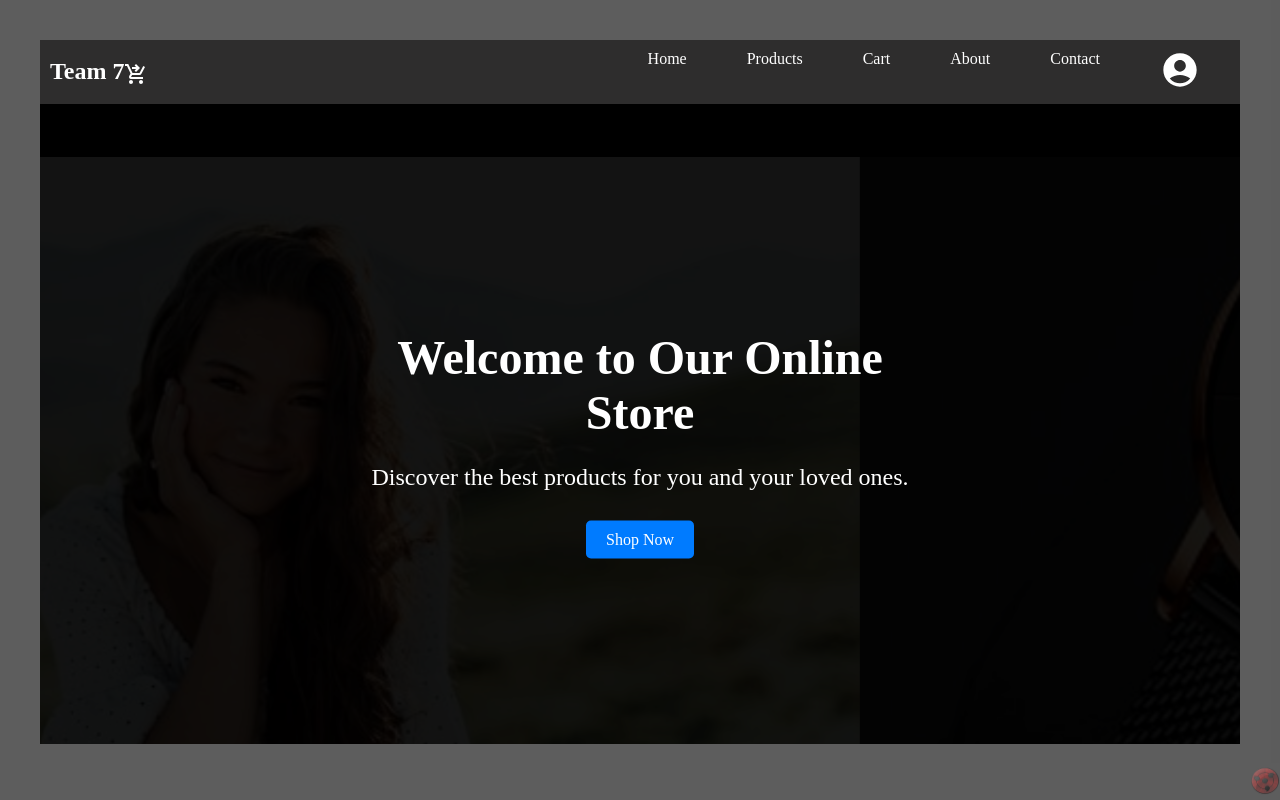
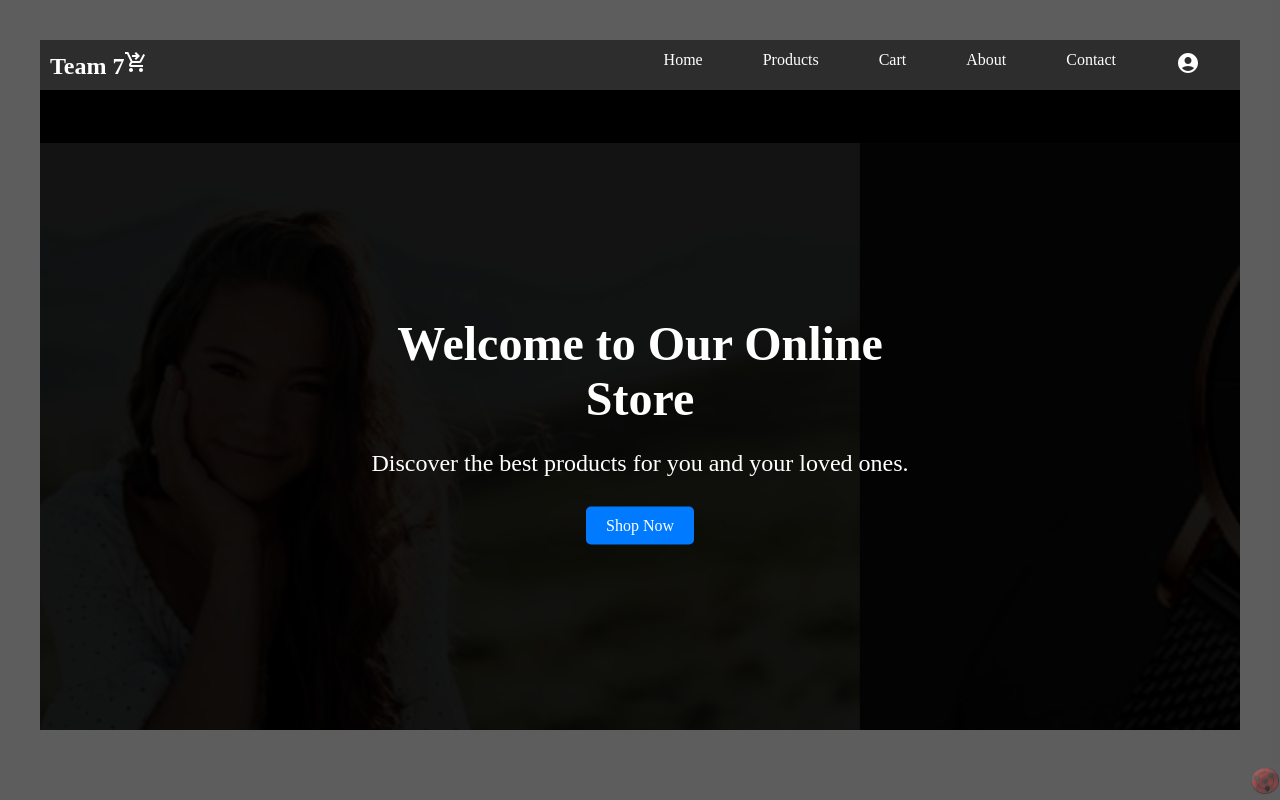
Before and after one commit to Viren-Kevat/Team_7, a React (Vite) app: page / in a window 1280 px wide. Shown: the top 800 px of the page. Built offline with nearby package versions, Linux system fonts and the light colour scheme.

Commit message:
Update Header.jsx

```diff
--- a/src/components/general/Header.jsx
+++ b/src/components/general/Header.jsx
@@ -1,46 +1,32 @@
-import React, { useState, useCallback } from "react";
+import React, { useState } from "react";
 import { Link } from "react-router-dom";
+import "./header.css";
 import AccountCircleIcon from '@mui/icons-material/AccountCircle';
 import ShoppingCartCheckoutIcon from '@mui/icons-material/ShoppingCartCheckout';
-import MenuIcon from '@mui/icons-material/Menu';
-import CloseIcon from '@mui/icons-material/Close';
-import "./header.css"; // For additional custom styles
 
 const Header = () => {
   const [isOpen, setIsOpen] = useState(false);
 
-  // Using useCallback to memoize the toggleMenu function
-  const toggleMenu = useCallback(() => {
-    setIsOpen(prev => !prev);
-  }, []);
-
-  const navLinks = ['Home', 'Products', 'Cart', 'About', 'Contact'];
+  const toggleMenu = () => {
+    setIsOpen(!isOpen);
+  };
 
   return (
     <header>
       <nav className="navbar">
         <div className="navbar-logo">
-          <h1>
-            Team 7
-            <ShoppingCartCheckoutIcon sx={{ verticalAlign: "middle" }} />
-          </h1>
+          <h1>Team 7<ShoppingCartCheckoutIcon/></h1>
         </div>
         <ul className={`navbar-links ${isOpen ? "active" : ""}`}>
-          {navLinks.map((page, index) => (
-            <li key={index}>
-              <Link to={`/${page.toLowerCase()}`} onClick={toggleMenu}>
-                {page}
-              </Link>
-            </li>
-          ))}
-          <li>
-            <Link to="/signin" onClick={toggleMenu}>
-              <AccountCircleIcon sx={{ fontSize: 40 }} />
-            </Link>
-          </li>
+        <li><Link to="/">Home</Link></li>
+          <li><Link to="/products">Products</Link></li>
+          <li><Link to="/cart">Cart</Link></li>
+          <li><Link to="/aboutus">About</Link></li>
+          <li><Link to="/contactus">Contact</Link></li>
+          <li><Link to="/signin" sx={{fontSize: 60 }}><AccountCircleIcon/></Link></li>
         </ul>
         <div className="navbar-toggle" onClick={toggleMenu}>
-          {isOpen ? <CloseIcon sx={{ fontSize: 40 }} /> : <MenuIcon sx={{ fontSize: 40 }} />}
+          <span className="navbar-toggle-icon">&#9776;</span>
         </div>
       </nav>
     </header>
```
